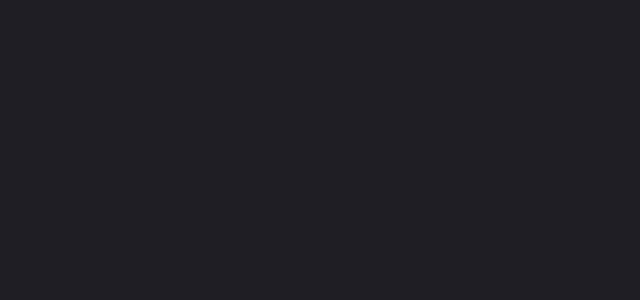
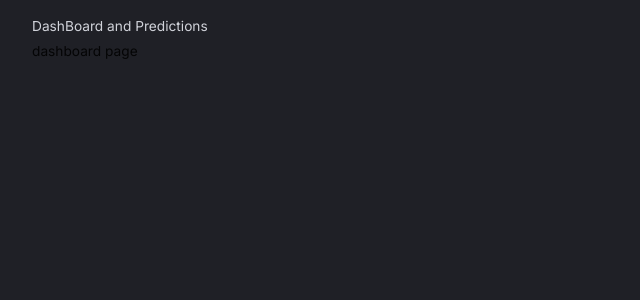
Before and after one commit to bachngo2000/Financier, a React (Vite) app in the folder client/: page / in a window 1280 px wide. Shown: the top 300 px of the page, without its empty margins (0-640 px from the left). Built offline with nearby package versions, Linux system fonts and the light colour scheme.

Commit message:
set up React Routers and Navigation

```diff
--- a/client/src/App.tsx
+++ b/client/src/App.tsx
@@ -1,16 +1,27 @@
-import { CssBaseline, ThemeProvider } from "@mui/material";
+import { Box, CssBaseline, ThemeProvider } from "@mui/material";
 import {createTheme} from "@mui/material/styles";
 import {useMemo} from "react";
 import { themeSettings } from "./theme";
+import { BrowserRouter, Routes, Route } from "react-router-dom";
+import Navbar from "@/scenes/navbar";
 
 function App() {
   const theme = useMemo(() => createTheme(themeSettings), []);
 
   return (
     <div className="app">
-      <ThemeProvider theme={theme}>
-        <CssBaseline/>
-      </ThemeProvider>
+      <BrowserRouter>
+        <ThemeProvider theme={theme}>
+          <CssBaseline/>
+          <Box width="100%" height="100%" padding="1rem 2rem 4rem 2rem">
+            <Navbar/>
+            <Routes>
+              <Route path="/" element={<div> dashboard page</div>}/>
+              <Route path="predictions" element={<div> predictions page</div>}/>
+            </Routes>
+          </Box>
+        </ThemeProvider>
+      </BrowserRouter>
     </div>
   )
 }
--- /dev/null
+++ b/client/src/components/FlexBetween.tsx
@@ -0,0 +1,10 @@
+import { Box } from "@mui/material";
+import {styled} from "@mui/system";
+
+const FlexBetween = styled(Box) ({
+    display:"flex",
+    justifyContent:"space-between",
+    alignItems: "center",
+})
+
+export default FlexBetween;
--- /dev/null
+++ b/client/src/scenes/navbar/index.tsx
@@ -0,0 +1,18 @@
+import {useState} from 'react';
+import { Link } from 'react-router-dom';
+import {Box, Typography, useTheme} from "@mui/material"
+import FlexBetween from '@/components/FlexBetween';
+
+type Props = {}
+
+const NavBar = (props: Props) => {
+    const {palette} = useTheme();
+
+  return (
+    <FlexBetween mb="0.25rem" p="0.5 rem 0rem" color={palette.grey[300]}>
+        DashBoard and Predictions
+    </FlexBetween>
+  )
+}
+
+export default NavBar;
```
